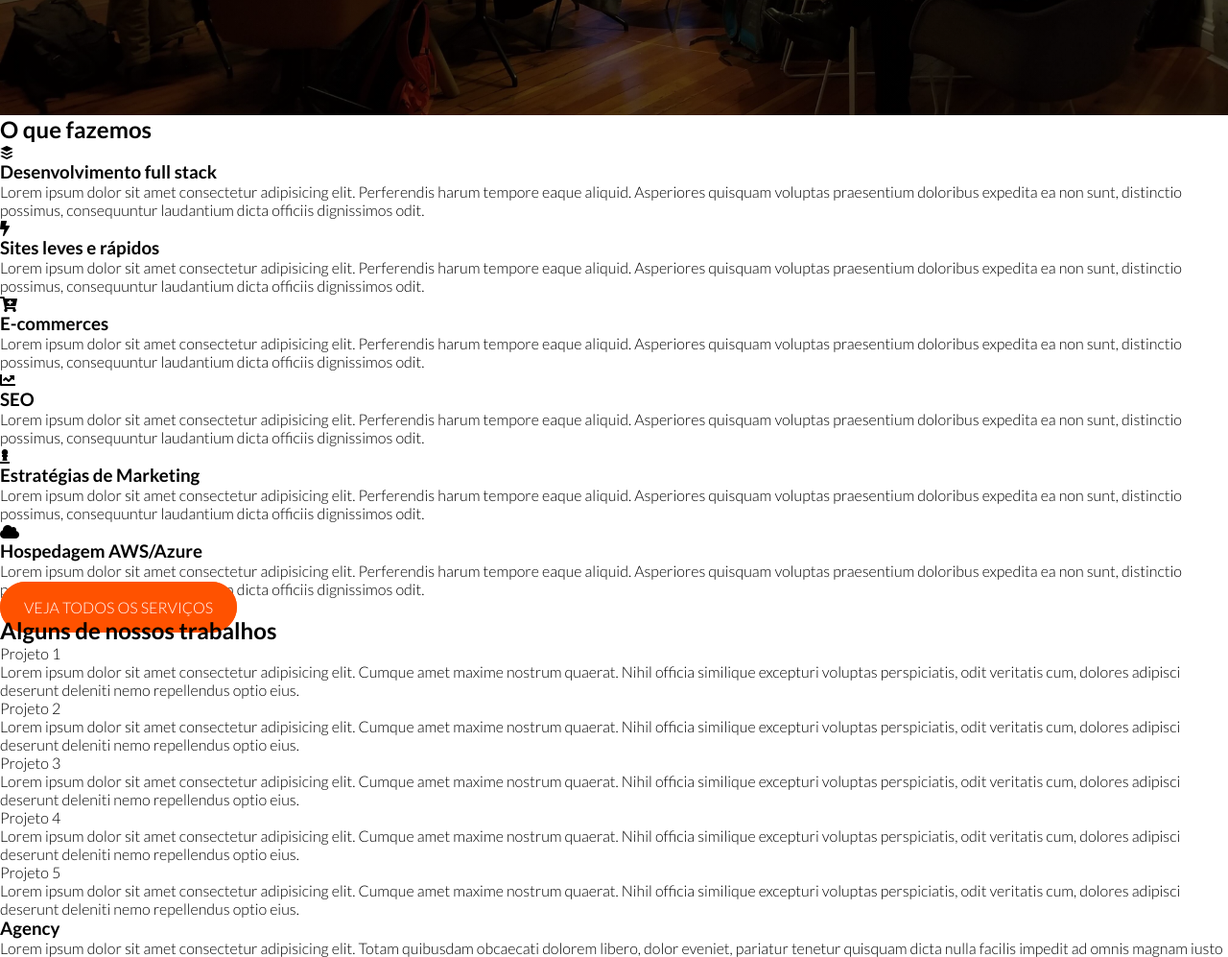
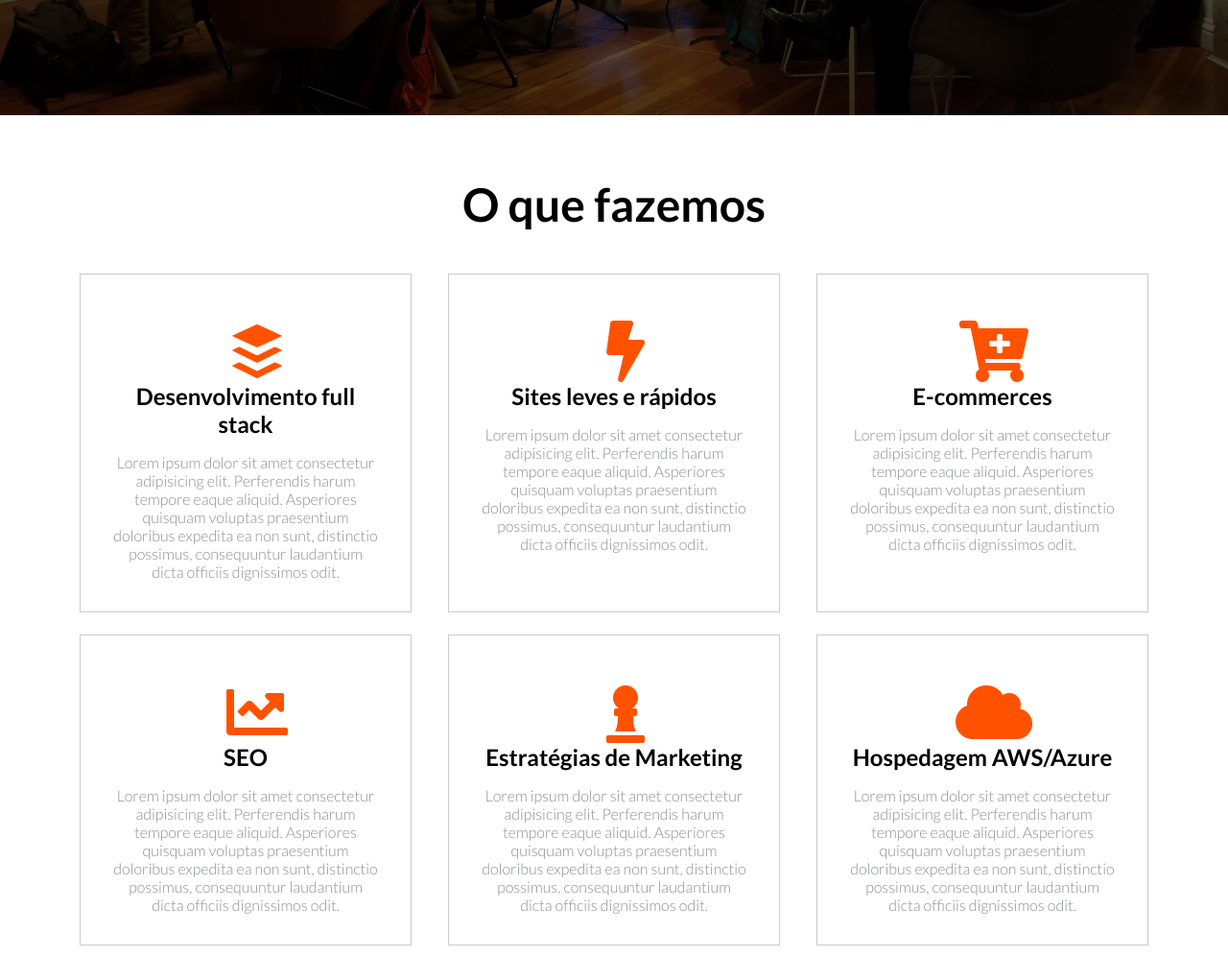
Before and after one commit to brenobcos/agency-project, a plain HTML site: page index.html in a window 1280 px wide. Shown: the part 560-1557 px from the top of the page at 96% size. Drawn offline with nearby package versions, Linux system fonts and the light colour scheme; files that its build step writes are made by us from their sources.

Commit message:
style: Add style to service cards

```diff
--- a/sass/_utilities.sass
+++ b/sass/_utilities.sass
@@ -19,6 +19,11 @@
 // PLACEHOLDERS SELECTORS
 %title-text-shadow
     text-shadow: 3px 2px $black
+
+%section-title
+    font-size: 3rem
+    margin-top: 2rem
+    text-align: center
 
 // BTN
 .btn
--- a/sass/styles.sass
+++ b/sass/styles.sass
@@ -58,3 +58,41 @@
         h2
             font-size: 3rem
             @extend %title-text-shadow
+
+.services-container
+    text-align: center
+    padding: 2rem
+    margin-bottom: 2rem
+
+    h2
+        @extend %section-title
+
+    .services-card-container
+        display: flex
+        flex-wrap: wrap
+        justify-content: space-around
+        padding: 2rem
+
+        .services-card
+            width: 30%
+            margin: 1%
+            padding: 2rem
+            border: 1px solid #CCCCCC
+            transition: .3s
+
+            i
+                color: $primary-color
+                font-size: 4rem
+                display: block
+                margin: 1rem 0 0 1.5rem
+
+            h3
+                font-size: 1.5rem
+                margin-bottom: 1rem
+
+            p
+                color: $text-color
+
+            &:hover
+                border: transparent
+                box-shadow: 0 1px 10px #CCCCCC
```
